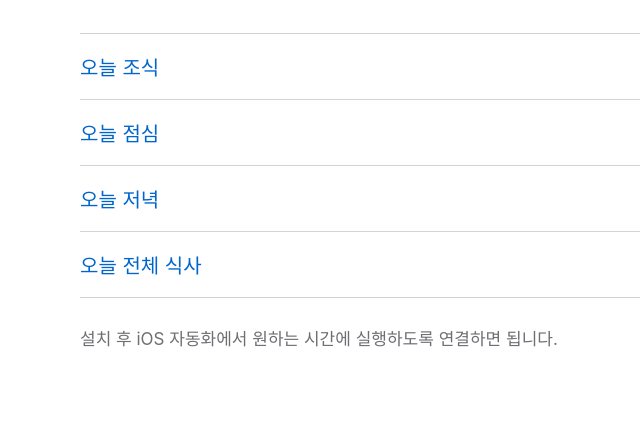
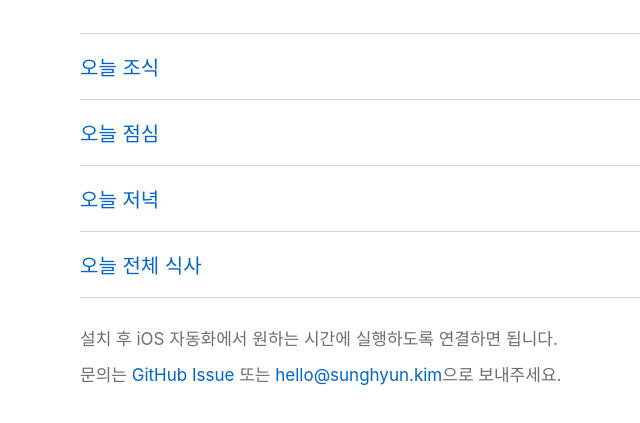
Before and after one commit to hellosunghyun/postech-dining-shortcut, a website: page docs/index.html in a window 1280 px wide. Shown: the part 157-580 px from the top of the page, without its empty margins (220-860 px from the left). Drawn offline with Linux system fonts and the light colour scheme.

Commit message:
Add support contact links

```diff
--- a/docs/index.html
+++ b/docs/index.html
@@ -39,6 +39,11 @@
       </ul>
 
       <p class="note">설치 후 iOS 자동화에서 원하는 시간에 실행하도록 연결하면 됩니다.</p>
+      <p class="contact">
+        문의는
+        <a href="https://github.com/hellosunghyun/postech-dining-shortcut/issues">GitHub Issue</a>
+        또는 <a href="mailto:hello@sunghyun.kim">hello@sunghyun.kim</a>으로 보내주세요.
+      </p>
     </main>
   </body>
 </html>
--- a/docs/styles.css
+++ b/docs/styles.css
@@ -62,3 +62,16 @@ p {
 .note {
   margin-top: 28px;
 }
+
+.contact {
+  margin-top: 10px;
+}
+
+.contact a {
+  color: var(--blue);
+  text-decoration: none;
+}
+
+.contact a:hover {
+  text-decoration: underline;
+}
```
